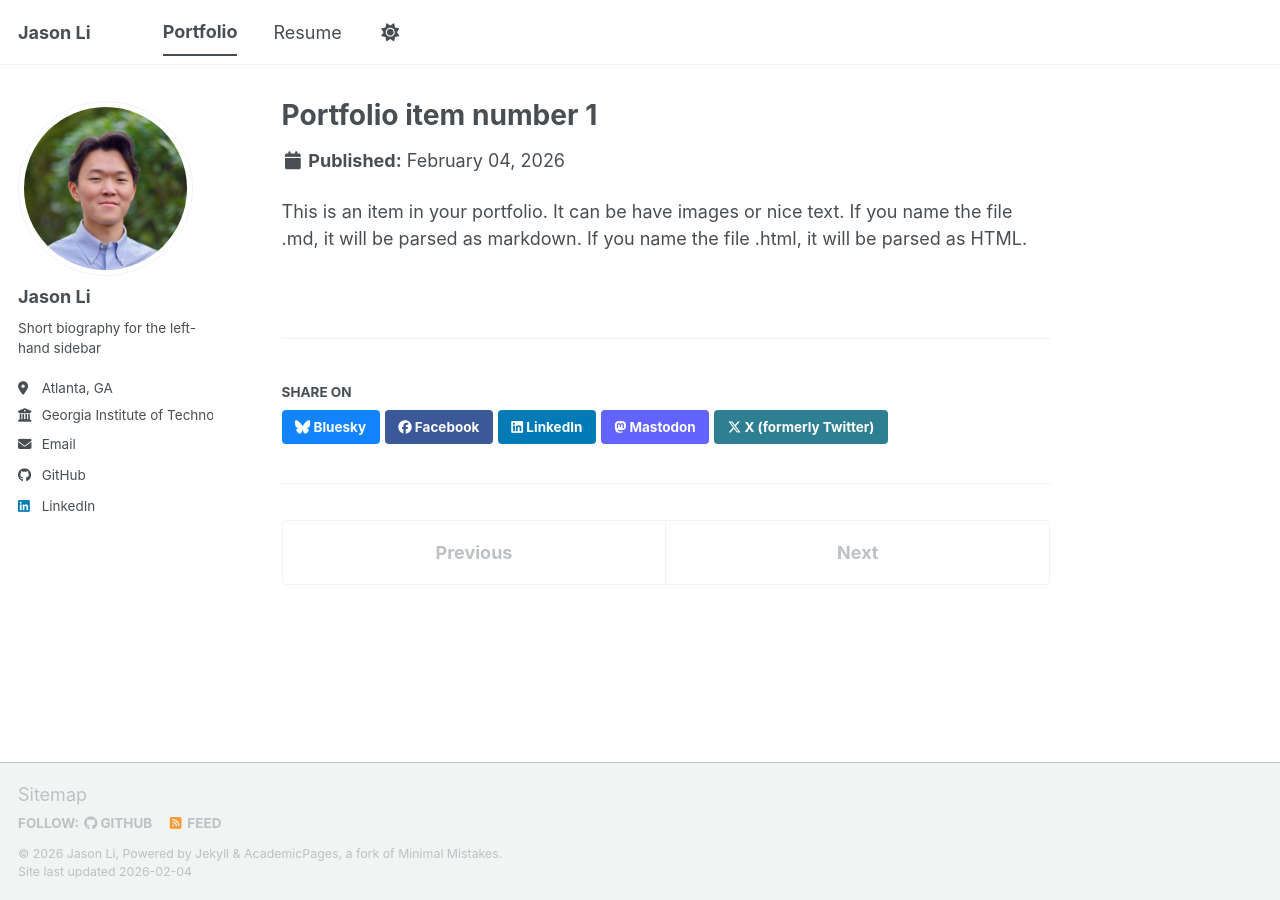
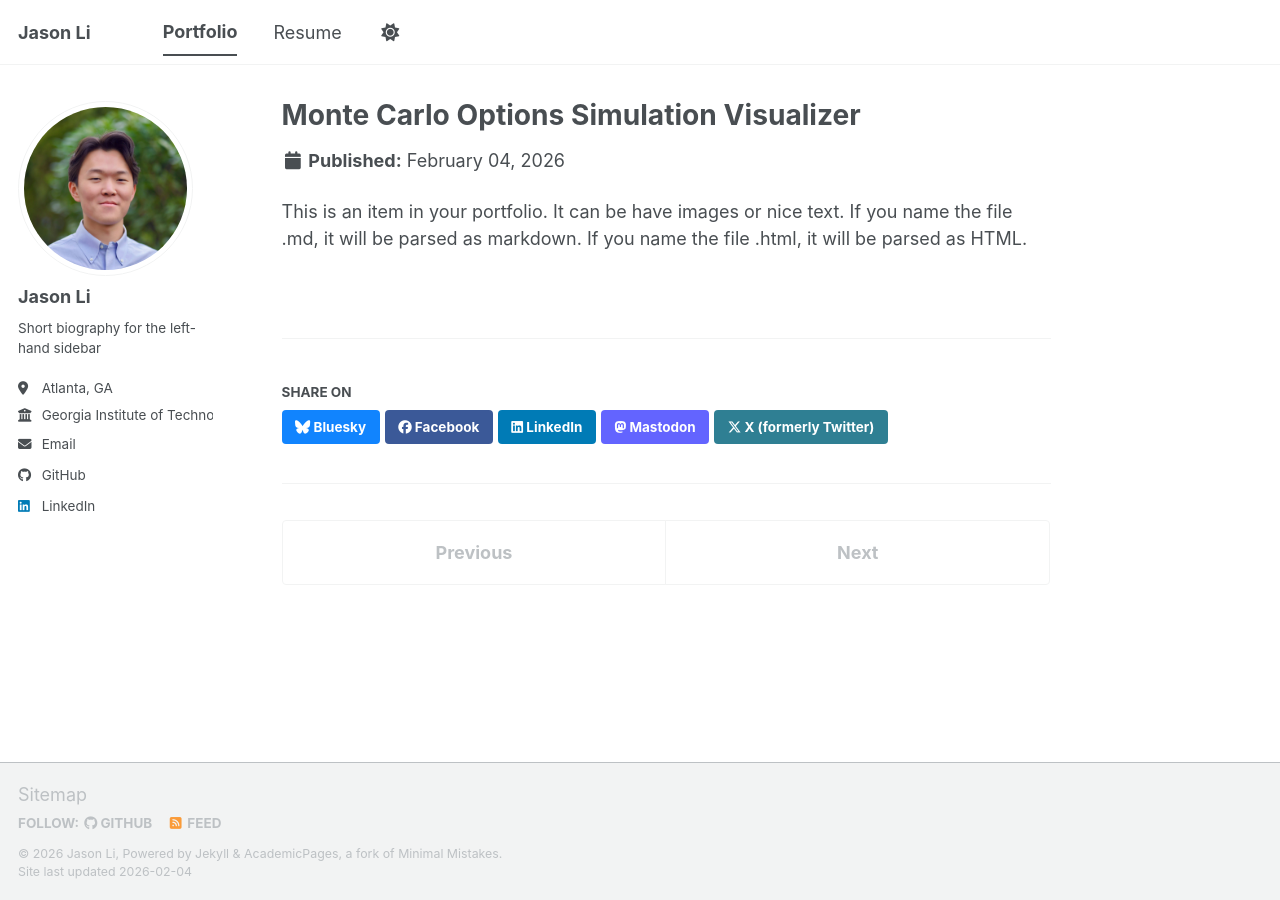
Before and after one commit to jasonli04/jasonli04.github.io, a Jekyll site: the page built from _portfolio/portfolio-1.md, in a window 1280 px wide. Built offline with Jekyll 4.4.1, drawn with Linux system fonts in a browser that asks for light colours; a script bundle is joined from its source files by our own code; library files that are not in the unit come from our copies.

Commit message:
Update title of portfolio item 1

```diff
--- a/_portfolio/portfolio-1.md
+++ b/_portfolio/portfolio-1.md
@@ -1,5 +1,5 @@
 ---
-title: "Portfolio item number 1"
+title: "Monte Carlo Options Simulation Visualizer"
 excerpt: "Short description of portfolio item number 1<br/><img src='/images/500x300.png'>"
 collection: portfolio
 ---
```
